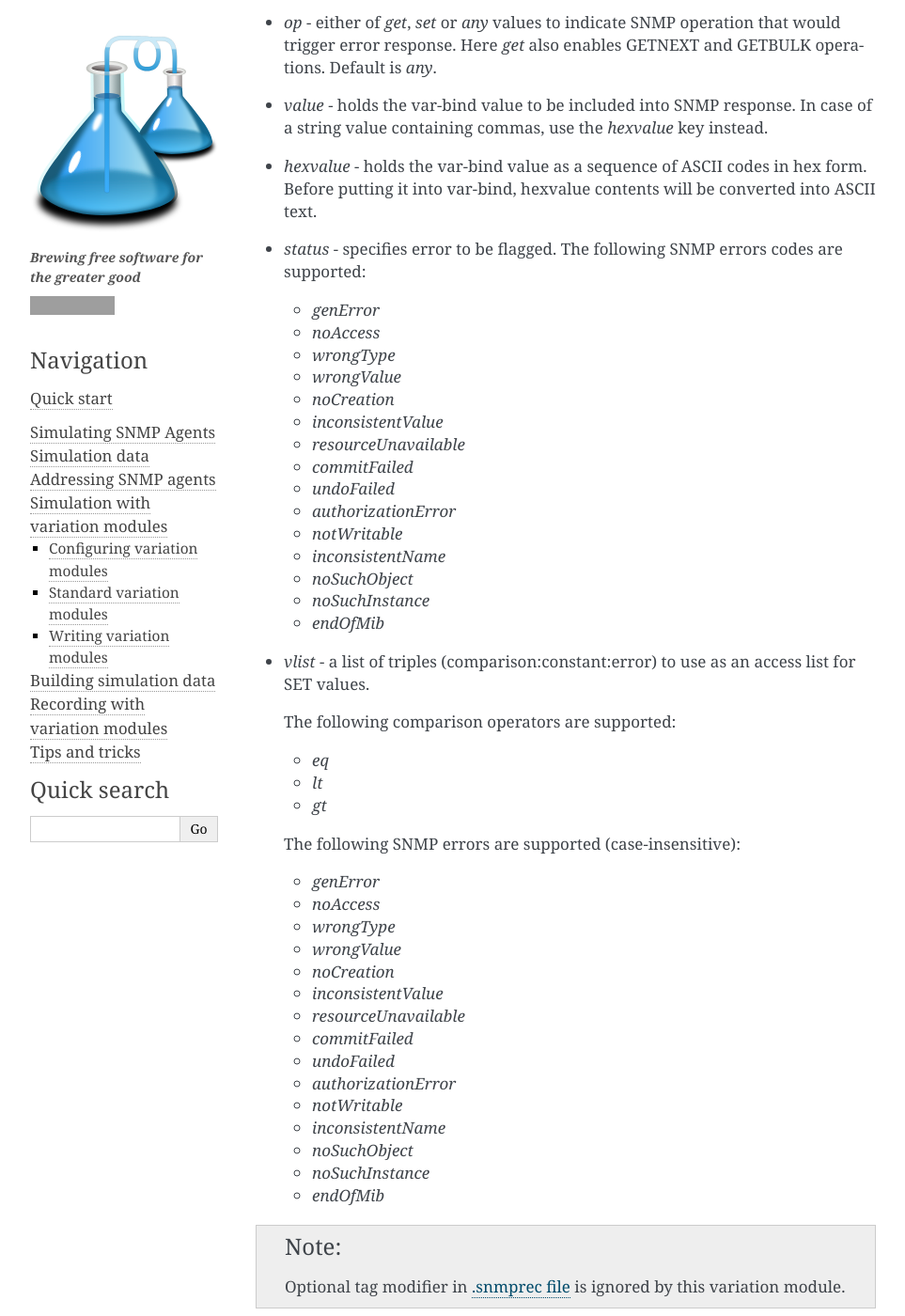
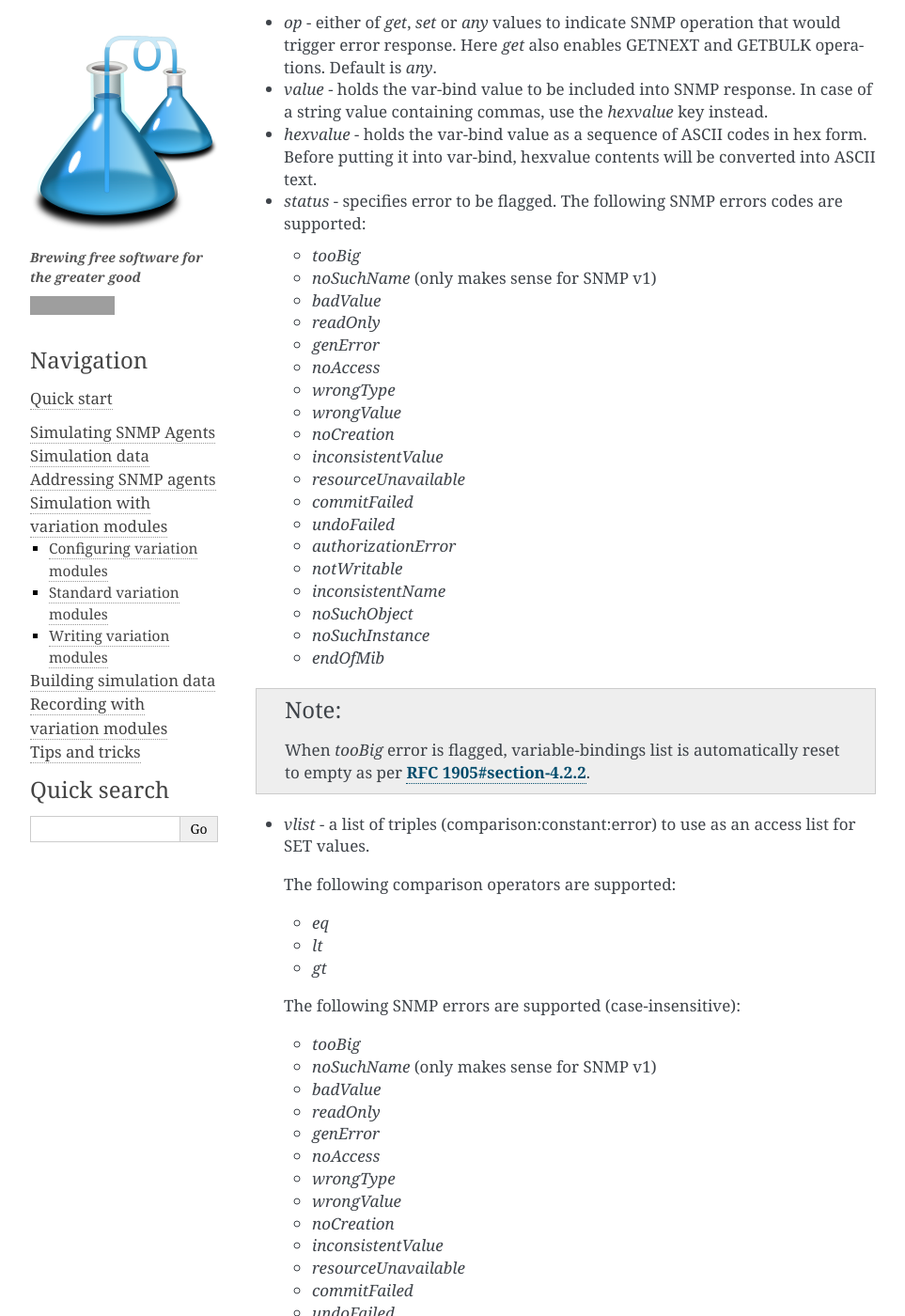
Before and after one commit to etingof/snmpsim, a Sphinx documentation site: the page built from docs/source/simulation-with-variation-modules.rst, in a window 1280 px wide and 1400 px high, scrolled down 5968 px. Shown: the whole window at 94% size, without its empty margins (148-1111 px from the left). Built offline with Sphinx 7.4.7, drawn with Linux system fonts in a browser that asks for light colours; grey boxes are pictures that could not be loaded.

Commit message:
Add missing SNMP error-status values to the `error` variation module
This requires bumping up pysnmp dependency to 4.4.9

```diff
--- a/CHANGES.txt
+++ b/CHANGES.txt
@@ -2,6 +2,8 @@
 Revision 0.4.7, released XX-02-2019
 -----------------------------------
 
+- Added missing SNMP PDU error-status values to the `error`
+  variation module
 - Fix to define `PrivilegesOf` on Windows
 
 Revision 0.4.6, released 25-01-2019
--- a/docs/source/simulation-with-variation-modules.rst
+++ b/docs/source/simulation-with-variation-modules.rst
@@ -327,6 +327,10 @@
 * *status* - specifies error to be flagged. The following SNMP errors codes are
   supported:
 
+  - *tooBig*
+  - *noSuchName* (only makes sense for SNMP v1)
+  - *badValue*
+  - *readOnly*
   - *genError*
   - *noAccess*
   - *wrongType*
@@ -343,6 +347,11 @@
   - *noSuchInstance*
   - *endOfMib*
 
+.. note::
+
+   When *tooBig* error is flagged, variable-bindings list is automatically
+   reset to empty as per :RFC:`1905#section-4.2.2`.
+
 * *vlist* - a list of triples (comparison:constant:error) to use as an access
   list for SET values.
 
@@ -354,6 +363,10 @@
 
   The following SNMP errors are supported (case-insensitive):
 
+  - *tooBig*
+  - *noSuchName* (only makes sense for SNMP v1)
+  - *badValue*
+  - *readOnly*
   - *genError*
   - *noAccess*
   - *wrongType*
--- a/requirements.txt
+++ b/requirements.txt
@@ -1 +1 @@
-pysnmp>=4.4.3,<5.0.0
+pysnmp>=4.4.9,<5.0.0
```
Also changed, not shown: 1 other file.
